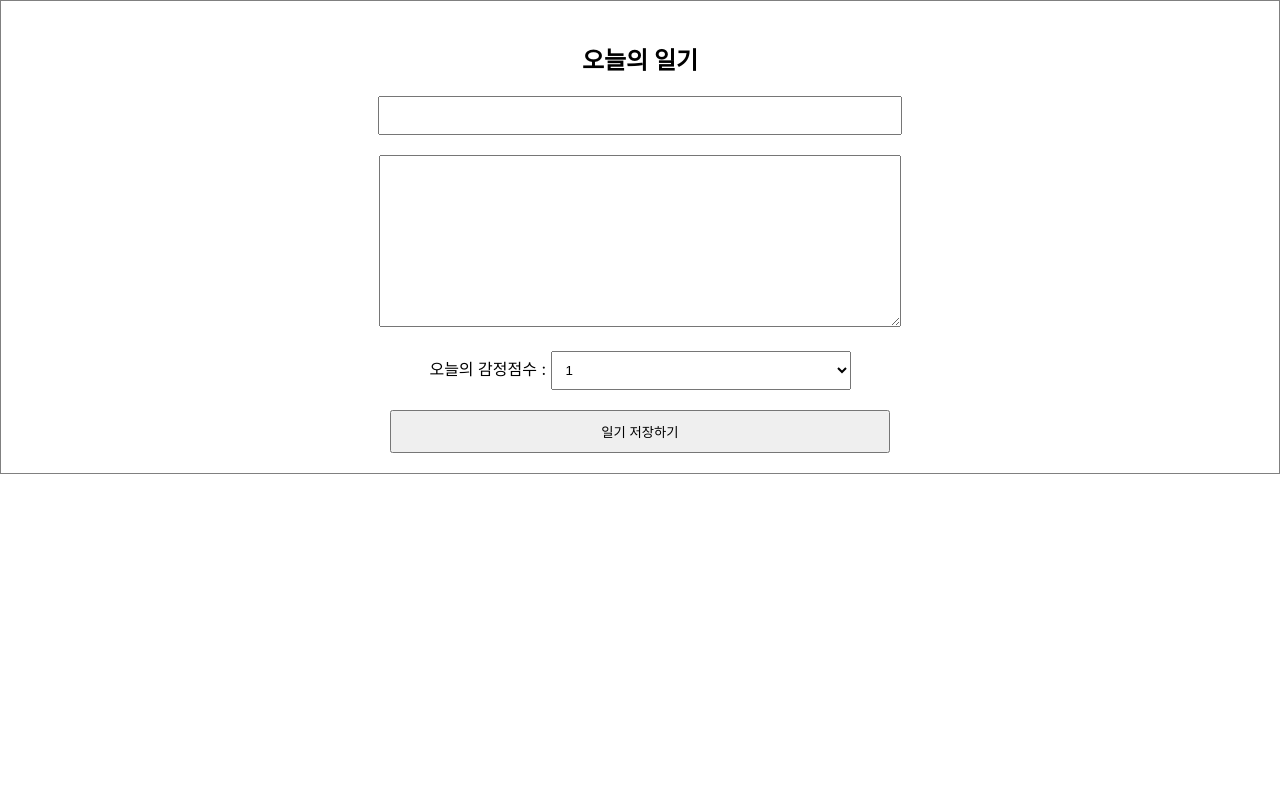
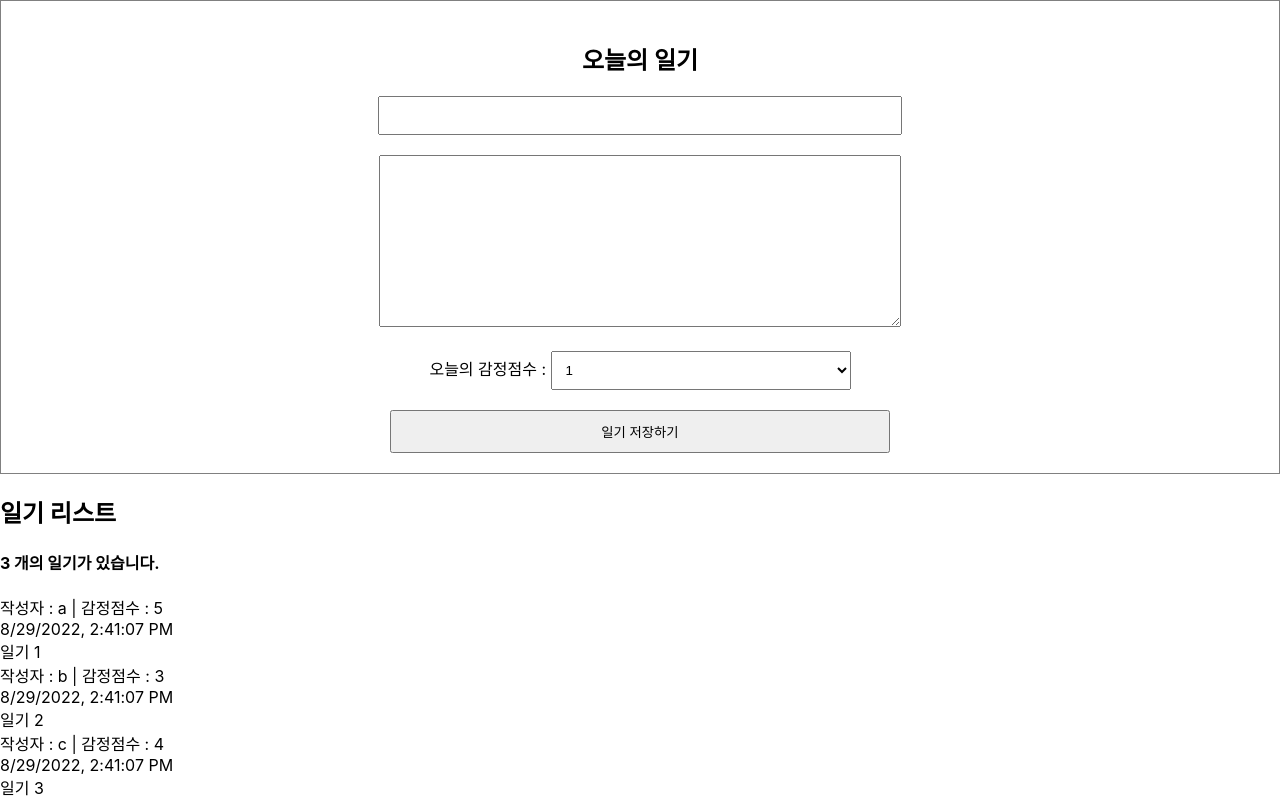
Before and after one commit to emjeLee/clone_coding, a React (Create React App) app in the folder react-diary/: page / in a window 1280 px wide. Built offline with nearby package versions, Linux system fonts and the light colour scheme.

Commit message:
DiaryList Rendering

```diff
--- a/react-diary/src/App.js
+++ b/react-diary/src/App.js
@@ -1,10 +1,36 @@
 import './App.css';
+import DiaryList from './DiaryList';
 import DiaryEditor from './DiaryEditor'
+
+const dummyList = [
+  {
+    id : 1,
+    author : 'a',
+    content : "일기 1",
+    emotion : 5,
+    create_date : new Date().getTime()
+  },
+  {
+    id : 2,
+    author : 'b',
+    content : "일기 2",
+    emotion : 3,
+    create_date : new Date().getTime()
+  },
+  {
+    id : 3,
+    author : 'c',
+    content : "일기 3",
+    emotion : 4,
+    create_date : new Date().getTime()
+  },
+]
 
 function App() {
   return (
     <div className="App">
       <DiaryEditor />
+      <DiaryList diaryList={dummyList} />
     </div>
   );
 }
--- /dev/null
+++ b/react-diary/src/DiaryItem.js
@@ -0,0 +1,12 @@
+const DiaryItem = ({author, content, emotion, create_date}) => {
+    return <div className="DiaryItem">
+        <div className="info">
+            <span>작성자 : {author} | 감정점수 : {emotion}</span>
+            <br/>
+            <span className="date">{new Date(create_date).toLocaleString()}</span>
+        </div>
+            <div className="content">{content}</div>
+    </div>
+};
+
+export default DiaryItem;
--- /dev/null
+++ b/react-diary/src/DiaryList.js
@@ -0,0 +1,21 @@
+import DiaryItem from "./DiaryItem";
+
+const DiaryList = ({diaryList}) => {
+    return (
+    <div className="DiaryList">
+        <h2>일기 리스트</h2>
+        <h4>{diaryList.length} 개의 일기가 있습니다.</h4>
+        <div>
+            {diaryList.map((it) => (
+                <DiaryItem key={it.id} {...it} />
+            ))}
+        </div>
+    </div>
+    );
+};
+
+DiaryList.defaultProps = {
+    diaryList : [],
+};
+
+export default DiaryList;
```
